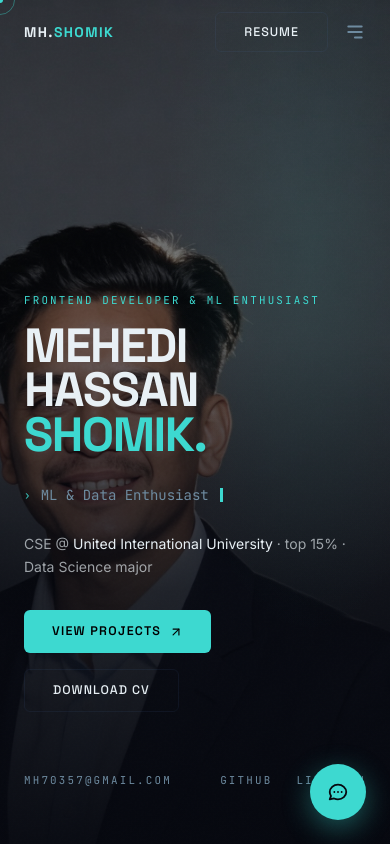
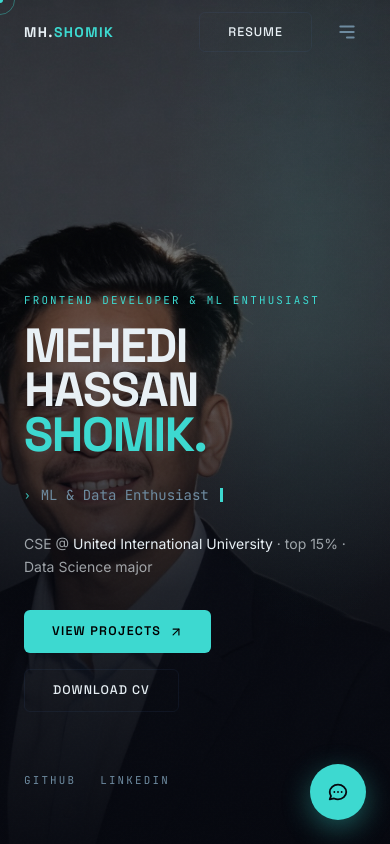
Before and after one commit to MH-Shomik/Simple_Portfolio, a React (Vite) app: page / in a window 390 px wide. Shown: the top 844 px of the page. Built offline with nearby package versions, Linux system fonts and the light colour scheme.

Commit message:
fix: mobile responsiveness — navbar PDF link, hero bar, chatbot panel width, form padding

```diff
--- a/src/components/ChatBot.jsx
+++ b/src/components/ChatBot.jsx
@@ -148,7 +148,7 @@ export default function ChatBot() {
               exit={{ opacity: 0, scale: 0.92, y: 16 }}
               transition={{ duration: 0.22, ease: [0.22, 1, 0.36, 1] }}
               style={{
-                width: 360,
+                width: 'min(360px, calc(100vw - 24px))',
                 maxHeight: 520,
                 display: 'flex',
                 flexDirection: 'column',
--- a/src/components/Connect.jsx
+++ b/src/components/Connect.jsx
@@ -95,7 +95,7 @@ export default function Connect() {
 
           {/* ── Right — Form ── */}
           <motion.div {...FADE(0.2)} className="lg:col-span-3">
-            <form onSubmit={handleSubmit} className="card p-8 flex flex-col gap-5">
+            <form onSubmit={handleSubmit} className="card p-5 sm:p-8 flex flex-col gap-5">
               <div className="grid sm:grid-cols-2 gap-5">
                 <div className="flex flex-col gap-2">
                   <label className="label" style={{ color: 'var(--muted)' }}>NAME</label>
--- a/src/components/Hero.jsx
+++ b/src/components/Hero.jsx
@@ -142,9 +142,9 @@ export default function Hero() {
           {/* Bottom bar */}
           <motion.div
             initial={{ opacity: 0 }} animate={{ opacity: 1 }} transition={{ delay: 1.2 }}
-            className="pt-5 flex items-center justify-between"
+            className="pt-5 flex flex-col sm:flex-row sm:items-center sm:justify-between gap-2"
           >
-            <span className="label">{personal.email}</span>
+            <span className="label hidden sm:block">{personal.email}</span>
             <div className="flex gap-6">
               {[
                 { l: 'GITHUB',   h: personal.github },
--- a/src/components/Navbar.jsx
+++ b/src/components/Navbar.jsx
@@ -1,6 +1,7 @@
 import { useState, useEffect } from 'react'
 import { motion, AnimatePresence } from 'framer-motion'
 import { HiMenuAlt3, HiX } from 'react-icons/hi'
+import { personal } from '../data/resumeData'
 
 const NAV = [
   { id: 'about',   label: 'ABOUT' },
@@ -66,14 +67,14 @@ export default function Navbar() {
         {/* Resume + Hamburger */}
         <div className="flex items-center gap-4">
           <motion.a
-            href="/Updated_Resume.pdf" download
+            href={personal.resumePdf} download
             initial={{ opacity: 0 }} animate={{ opacity: 1 }} transition={{ delay: 0.5 }}
             className="hidden md:inline-flex btn-ghost py-2 px-5 text-xs"
           >
             RESUME
           </motion.a>
           <button
-            className="md:hidden hover:text-accent transition-colors"
+            className="md:hidden p-2 hover:text-accent transition-colors"
             style={{ color: 'var(--muted-2)' }}
             onClick={() => setOpen(v => !v)} aria-label="Menu"
           >
@@ -93,10 +94,10 @@ export default function Navbar() {
           >
             {NAV.map(n => (
               <a key={n.id} href={`#${n.id}`} onClick={() => setOpen(false)}
-                className={`${linkCls(n.id)} text-base`}
+                className={`${linkCls(n.id)} text-base py-2.5 block`}
               >{n.label}</a>
             ))}
-            <a href="/Updated_Resume.pdf" download
+            <a href={personal.resumePdf} download
                className="btn-accent self-start mt-2 text-xs px-5 py-2.5">
               DOWNLOAD RESUME
             </a>
```
